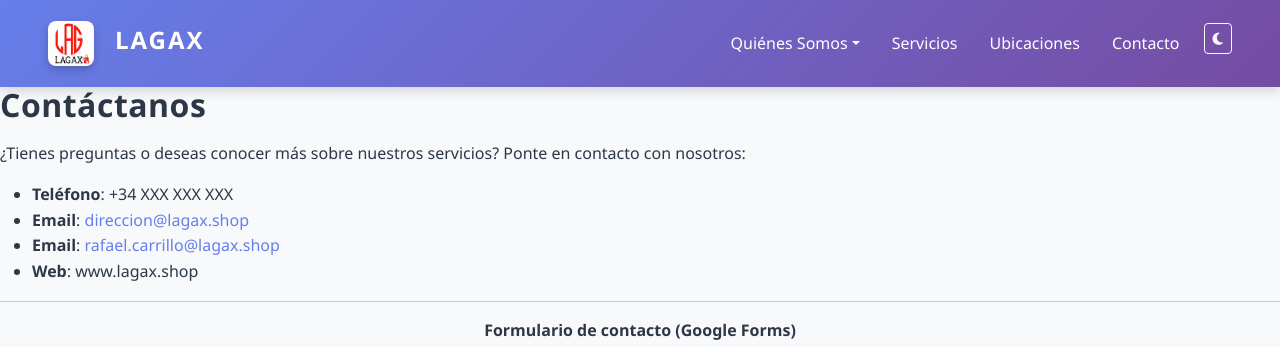
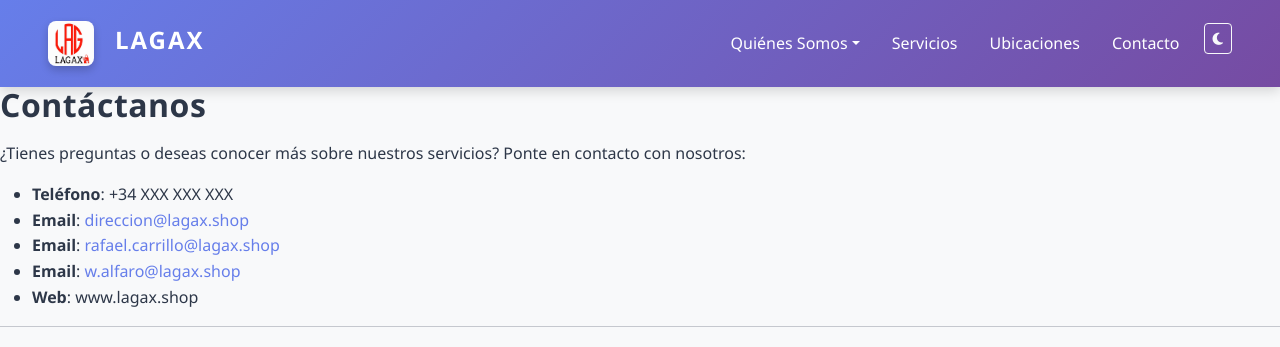
Before and after one commit to gasglz18/lagax, a Jekyll site: the page built from index.md, in a window 1280 px wide and 900 px high, scrolled down 1956 px, cut to the strip 0-347 px from the top of the window. Built offline with Jekyll 4.4.1, drawn with Linux system fonts in a browser that asks for light colours.

Commit message:
Add w.alfaro@lagax.shop to contact section

```diff
--- a/index.md
+++ b/index.md
@@ -371,6 +371,7 @@ Contáctanos para conocer cómo podemos ayudarte con tus necesidades de **comerc
 - **Teléfono**: +34 XXX XXX XXX
 - **Email**: [direccion@lagax.shop](mailto:direccion@lagax.shop)
 - **Email**: [rafael.carrillo@lagax.shop](mailto:rafael.carrillo@lagax.shop)
+- **Email**: [w.alfaro@lagax.shop](mailto:w.alfaro@lagax.shop)
 - **Web**: www.lagax.shop
 
 ---
```
